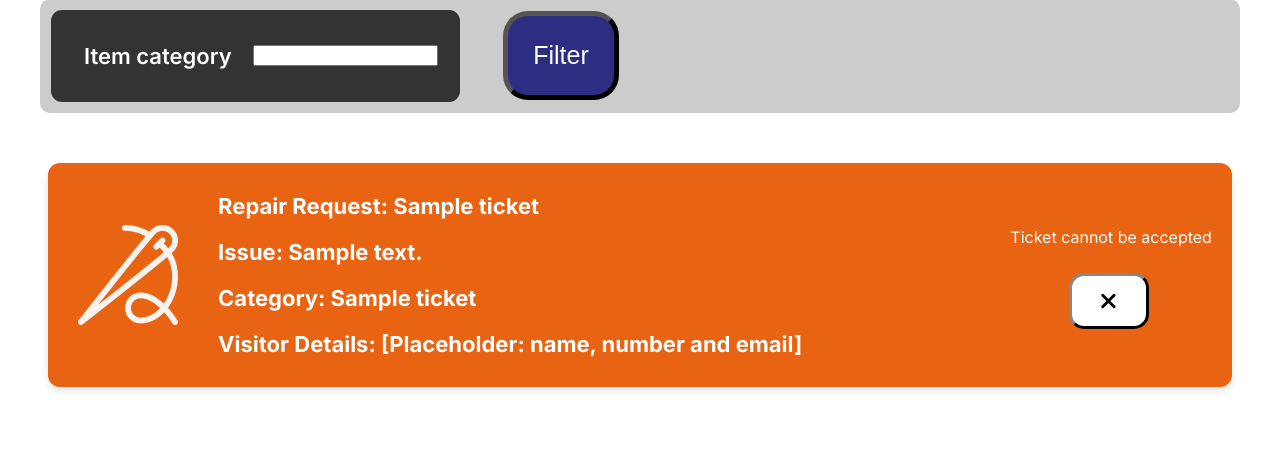
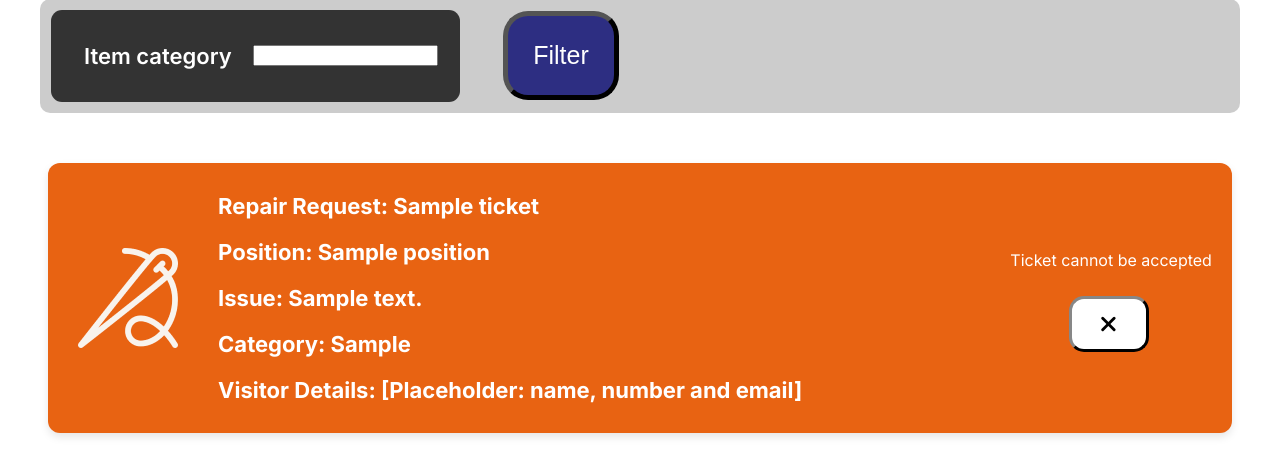
Before and after one commit to arsalan-2765162/repaircafe_portal, a Django app: template RepairCafe/templates/RepairCafe/waiting_list.html in a window 1280 px wide. Shown: the part 180-656 px from the top of the page. Run offline with Django 3.2, Linux system fonts and the light colour scheme; the template is opened without the code that fills it: most values are stand-ins (such as "Sample title", 1, 10 or a date in 2020); form fields are guessed from the names that the template uses.

Commit message:
Add all ticket info to be displayed on waiting list tickets.

```diff
--- a/RepairCafe/templates/RepairCafe/waiting_list.html
+++ b/RepairCafe/templates/RepairCafe/waiting_list.html
@@ -29,8 +29,9 @@
             <!--<img src="{% static 'images/whitedropdownicon.png' %}" alt="white drop down icon"id="dropdownbutton">-->
             <div class = "ticket-info">
             <h2>Repair Request: {{ ticket.itemName }}</h2>
+            <h2>Position: {{ ticket.position}}</h2>
             <h2>Issue: {{ ticket.itemDescription }}</h2>
-            <h2>Category: {{ ticket }}</h2>
+            <h2>Category: {{ ticket.get_itemCategory_display}}</h2>
             <h2>Visitor Details: [Placeholder: name, number and email]</h2>
             </div>
             <div class="button-col">
```
Also changed, not shown: RepairCafe/RepairCafe/migrations/0001_initial.py, RepairCafe/RepairCafe/migrations/0002_auto_20250110_2033.py (deleted), RepairCafe/RepairCafe/migrations/0003_adminoptions.py (deleted), RepairCafe/RepairCafe/migrations/0003_ticket_ischeckedout.py (deleted), RepairCafe/RepairCafe/migrations/0004_adminoptions_label.py (deleted).
